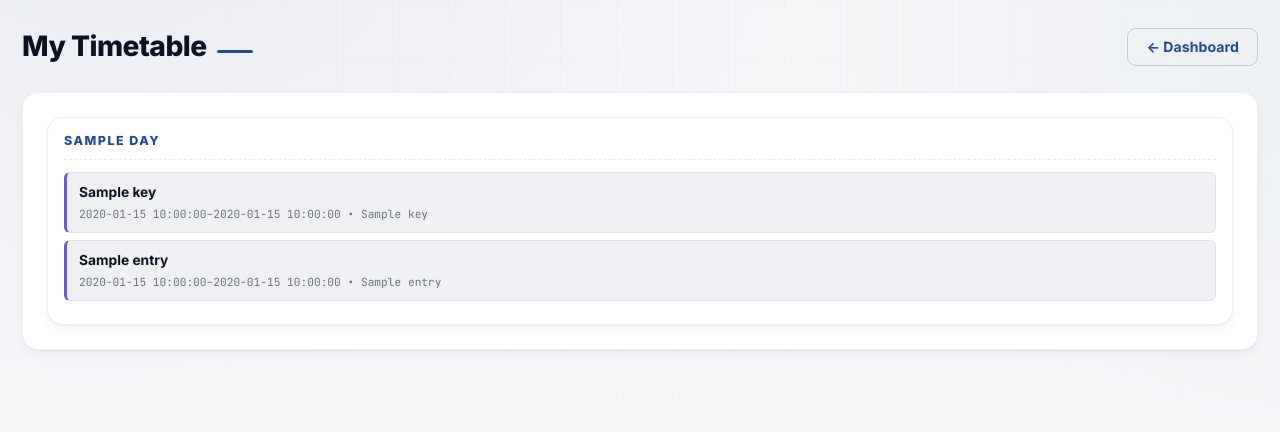
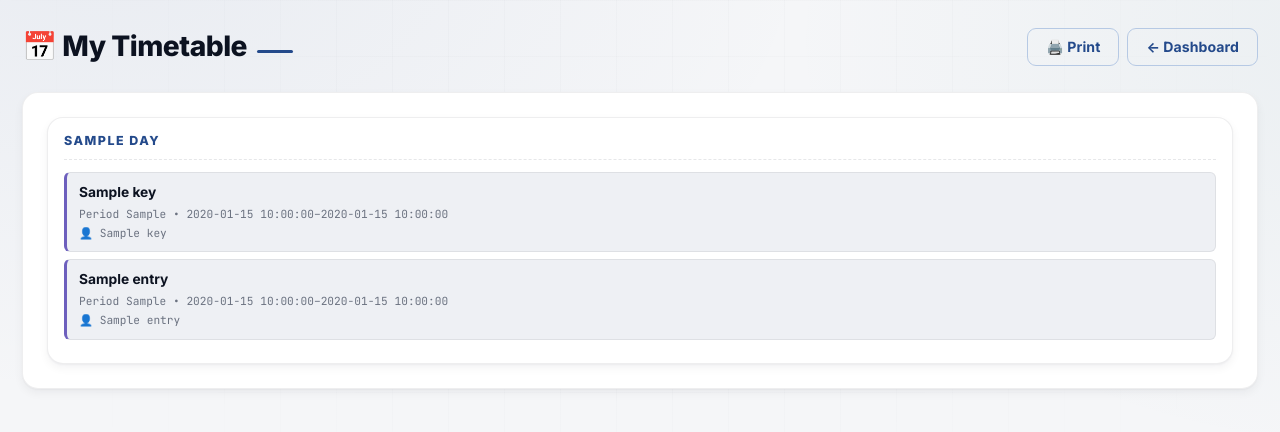
Before and after one commit to bosshanan123-ui/academy-management, a Flask app: template templates/student/timetable.html in a window 1280 px wide. Shown: the top 432 px of the page. Run offline with Flask 3, Linux system fonts and the light colour scheme; the template is opened without the code that fills it: most values are stand-ins (such as "Sample title", 1, 10 or a date in 2020).

Commit message:
Update timetable.html

```diff
--- a/templates/student/timetable.html
+++ b/templates/student/timetable.html
@@ -4,8 +4,11 @@
 {% block content %}
 <div class="container">
   <div class="page-header">
-    <h1>My Timetable</h1>
-    <a href="{{ url_for('student.dashboard') }}" class="btn btn-ghost">← Dashboard</a>
+    <h1>📅 My Timetable</h1>
+    <div class="actions">
+      <button onclick="window.print()" class="btn btn-ghost no-print">🖨️ Print</button>
+      <a href="{{ url_for('student.dashboard') }}" class="btn btn-ghost no-print">← Dashboard</a>
+    </div>
   </div>
 
   <div class="card">
@@ -14,10 +17,11 @@
       <div class="timetable-day">
         <h4>{{ d }}</h4>
         {% if grid[d] %}
-          {% for e in grid[d] %}
+          {% for e in grid[d] | sort(attribute='period_no') %}
             <div class="slot">
               <strong>{{ e.subject_name }}</strong>
-              <span class="slot-time">{{ e.start_time }}–{{ e.end_time }} • {{ e.teacher_name }}</span>
+              <span class="slot-time">Period {{ e.period_no }} • {{ e.start_time }}–{{ e.end_time }}</span>
+              <span class="slot-time">👤 {{ e.teacher_name }}</span>
             </div>
           {% endfor %}
         {% else %}
```
